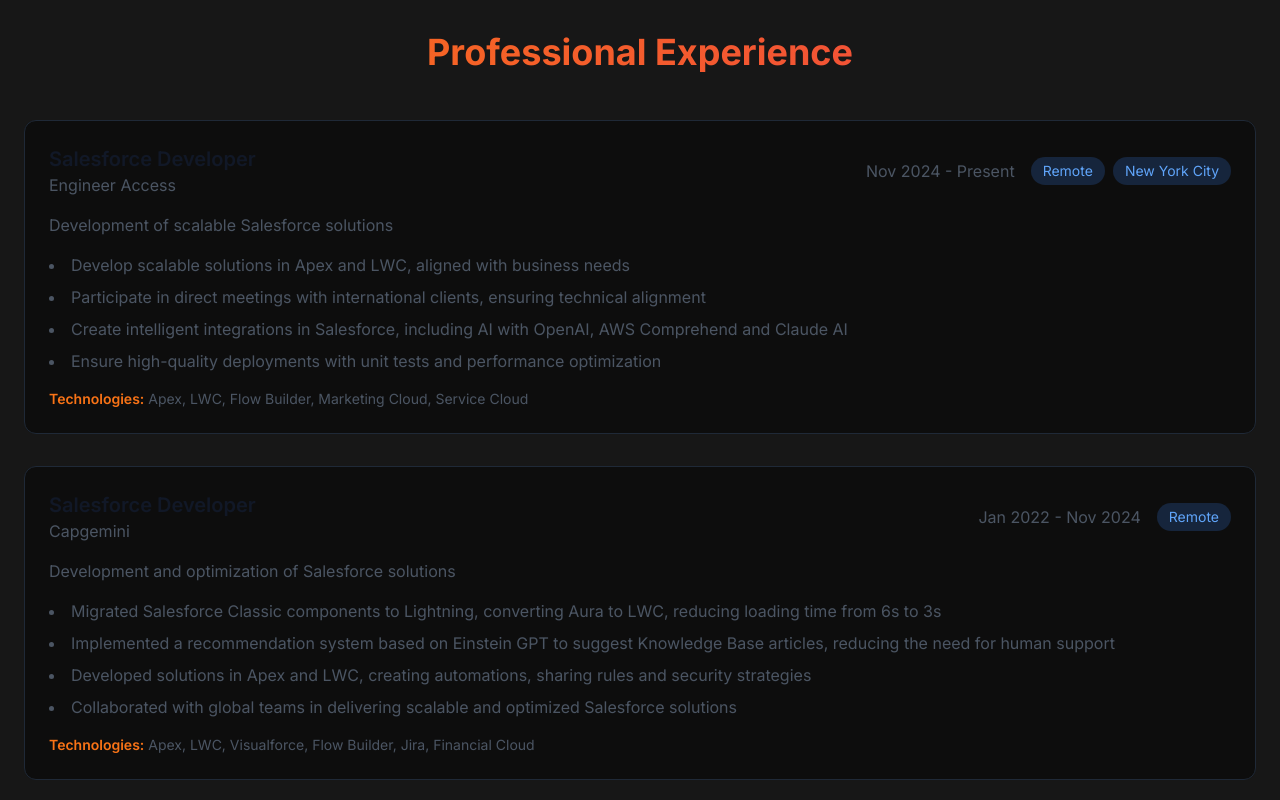
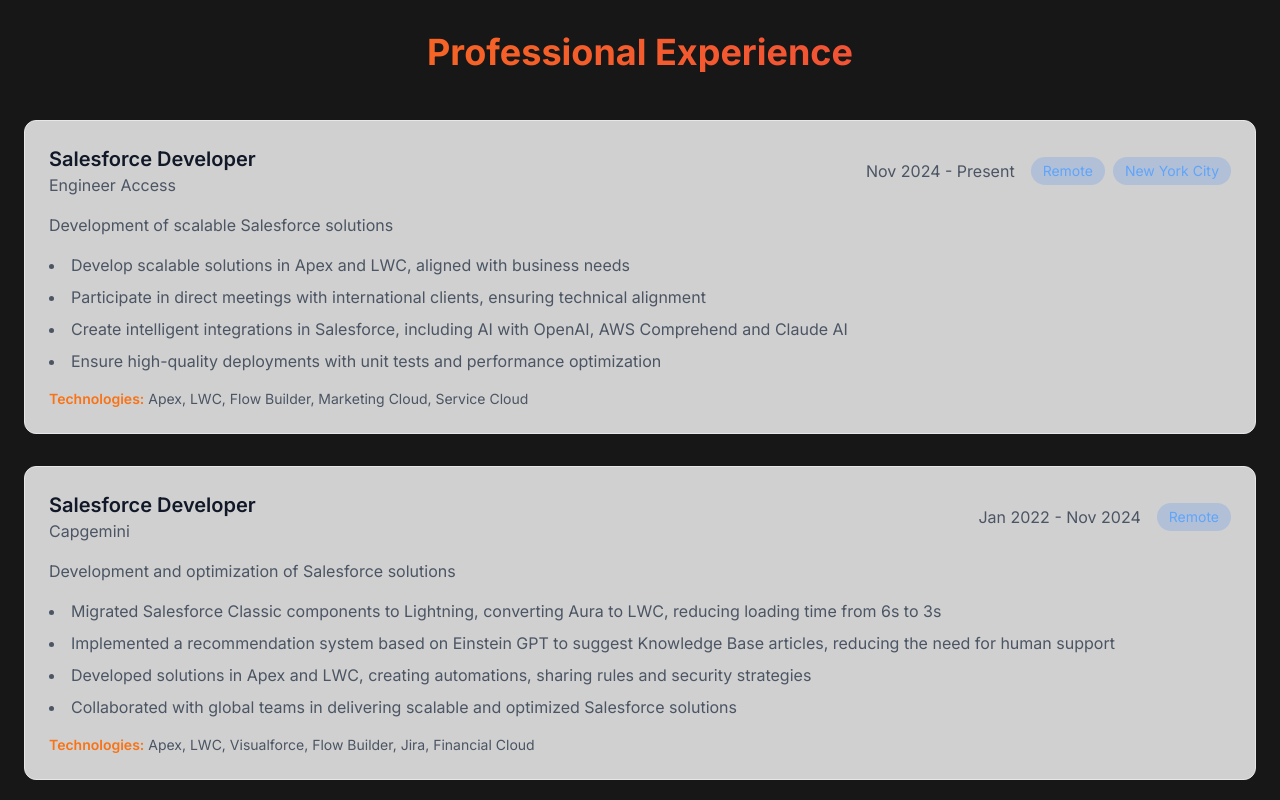
Before and after one commit to teightx/thiago.dev, a Next.js app: page /thiago.dev/ in a window 1280 px wide. Shown: the part 2200-3000 px from the top of the page. Built offline with nearby package versions, Linux system fonts and the light colour scheme.

Commit message:
fix: restore original dark theme colors and make cards consistent between themes

```diff
--- a/src/app/globals.css
+++ b/src/app/globals.css
@@ -4,7 +4,7 @@
 
 :root {
   --foreground: #171717;
-  --background: #0f172a;
+  --background: #171717;
 }
 
 [data-theme='dark'] {
@@ -63,7 +63,7 @@
 }
 
 .card-dark {
-  @apply bg-black/40 border border-gray-800;
+  @apply bg-black/40 backdrop-blur-sm border border-gray-800;
 }
 
 .text-primary-light {
--- a/src/components/Experience.tsx
+++ b/src/components/Experience.tsx
@@ -60,7 +60,7 @@
             return (
               <div
                 key={exp.key}
-                className="card-dark dark:card-dark backdrop-blur-sm rounded-xl p-6 hover:bg-black/50 dark:hover:bg-black/50 transition-colors"
+                className="card-light dark:card-dark backdrop-blur-sm rounded-xl p-6 hover:bg-white/90 dark:hover:bg-black/50 transition-colors"
               >
                 <div className="flex flex-col md:flex-row md:items-center md:justify-between mb-4">
                   <div>
```
